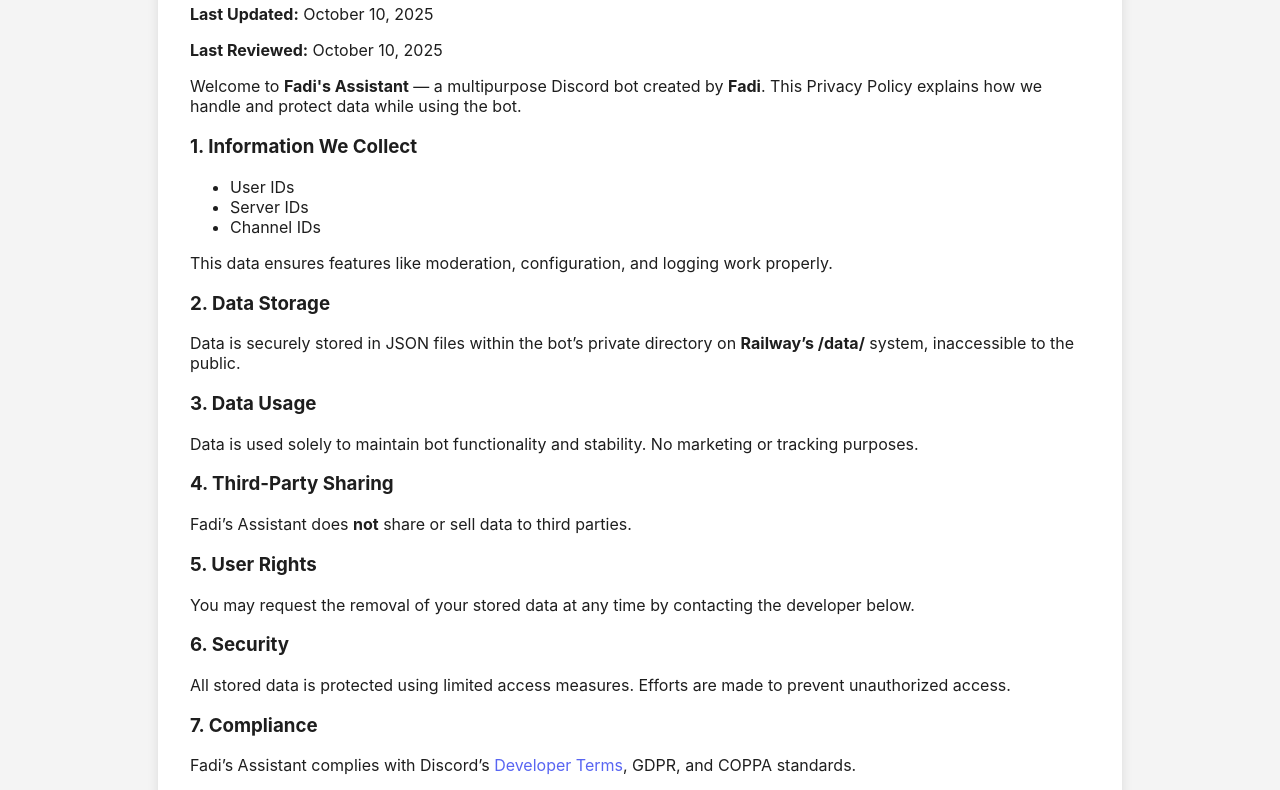
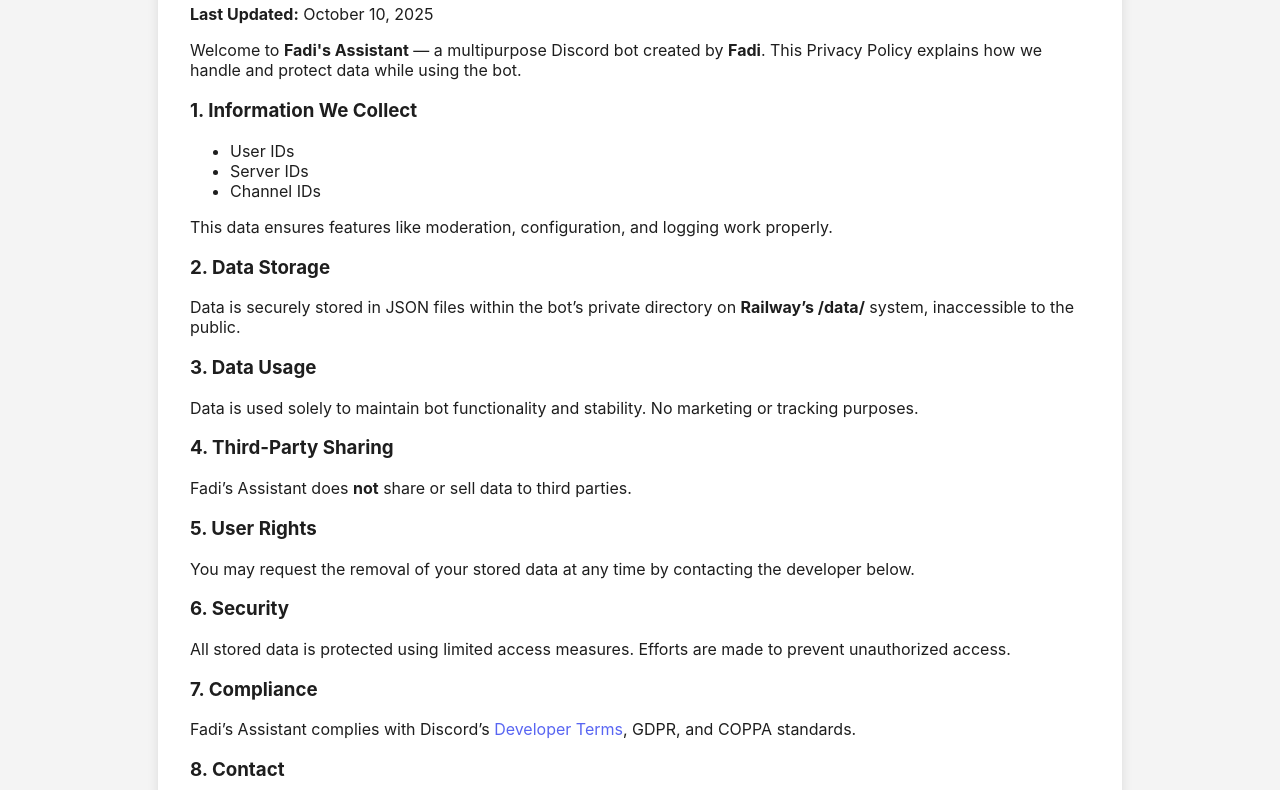
Before and after one commit to fadifazbar/Privacy-Policy, a plain HTML site: page index.html in a window 1280 px wide. Shown: the part 234-1024 px from the top of the page. Drawn offline with Linux system fonts and the light colour scheme.

Commit message:
Update index.html

```diff
--- a/index.html
+++ b/index.html
@@ -223,7 +223,6 @@
   <main>
     <h2>Privacy Policy</h2>
     <p><strong>Last Updated:</strong> October 10, 2025</p>
-    <p><strong>Last Reviewed:</strong> October 10, 2025</p>
 
     <p>Welcome to <strong>Fadi's Assistant</strong> — a multipurpose Discord bot created by <strong>Fadi</strong>. This Privacy Policy explains how we handle and protect data while using the bot.</p>
 
```
